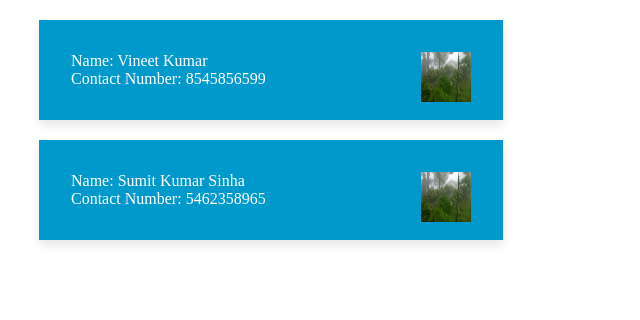
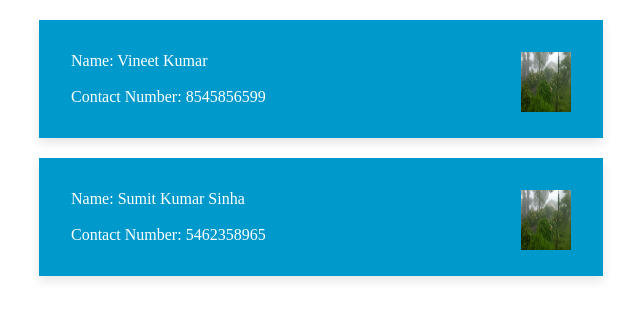
Before and after one commit to vinnnnz/angularjs, a plain HTML site: page WebContent/index.html in a window 1280 px wide. Shown: the whole page, without its empty margins (9-649 px from the left). Drawn offline with nearby package versions, Linux system fonts and the light colour scheme.

Commit message:
some tweaks

```diff
--- a/WebContent/index.html
+++ b/WebContent/index.html
@@ -4,14 +4,14 @@
 <meta charset="ISO-8859-1">
 <title>Insert title here</title>
 <style>
-	li{
+li {
 	list-style: none;
-		padding:2em;
-		background-color:#0099CC;
-		color:#FFFFFF;
-		margin-top:20px;
-		width:400px;
-		box-shadow:0px 5px 10px #e6e6e6;
+	padding: 2em;
+	background-color: #0099CC;
+	color: #FFFFFF;
+	margin-top: 20px;
+	width: 500px;
+	box-shadow: 0px 5px 10px #e6e6e6;
 }
 </style>
 </head>
@@ -19,14 +19,14 @@
 	<div ng-controller="testController">
 		<ul>
 			<li ng-repeat="contact in contacts">
-    	<img src="{{contact.image}}" width="50" height="50" align="right" />
-      Name: <span>{{contact.name}}</span><br/>
-      Contact Number: {{contact.contactNumber}}
-    </li>
+			<img src="{{contact.image}}" width="50" height="60" align="right" />
+			Name: <span>{{contact.name}}</span><br /><br />
+			Contact Number: {{contact.contactNumber}}</li>
 		</ul>
 
 	</div>
-<script src="https://ajax.googleapis.com/ajax/libs/angularjs/1.3.15/angular.min.js"></script>
+	<script
+		src="https://ajax.googleapis.com/ajax/libs/angularjs/1.3.15/angular.min.js"></script>
 	<script src="./js/contact.js"></script>
 </body>
 </html>
```
Lines whose indentation alone changed are shown as unchanged.
